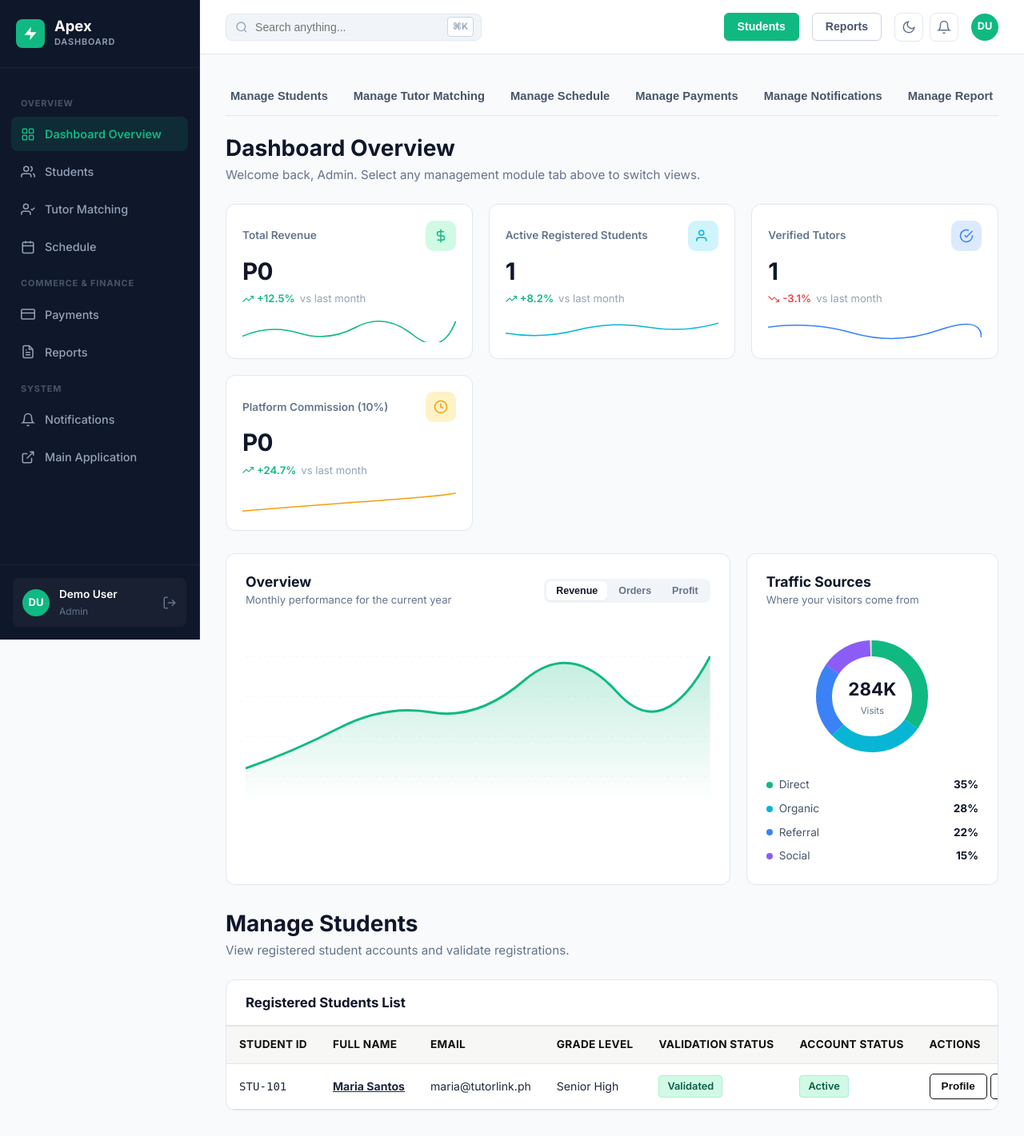
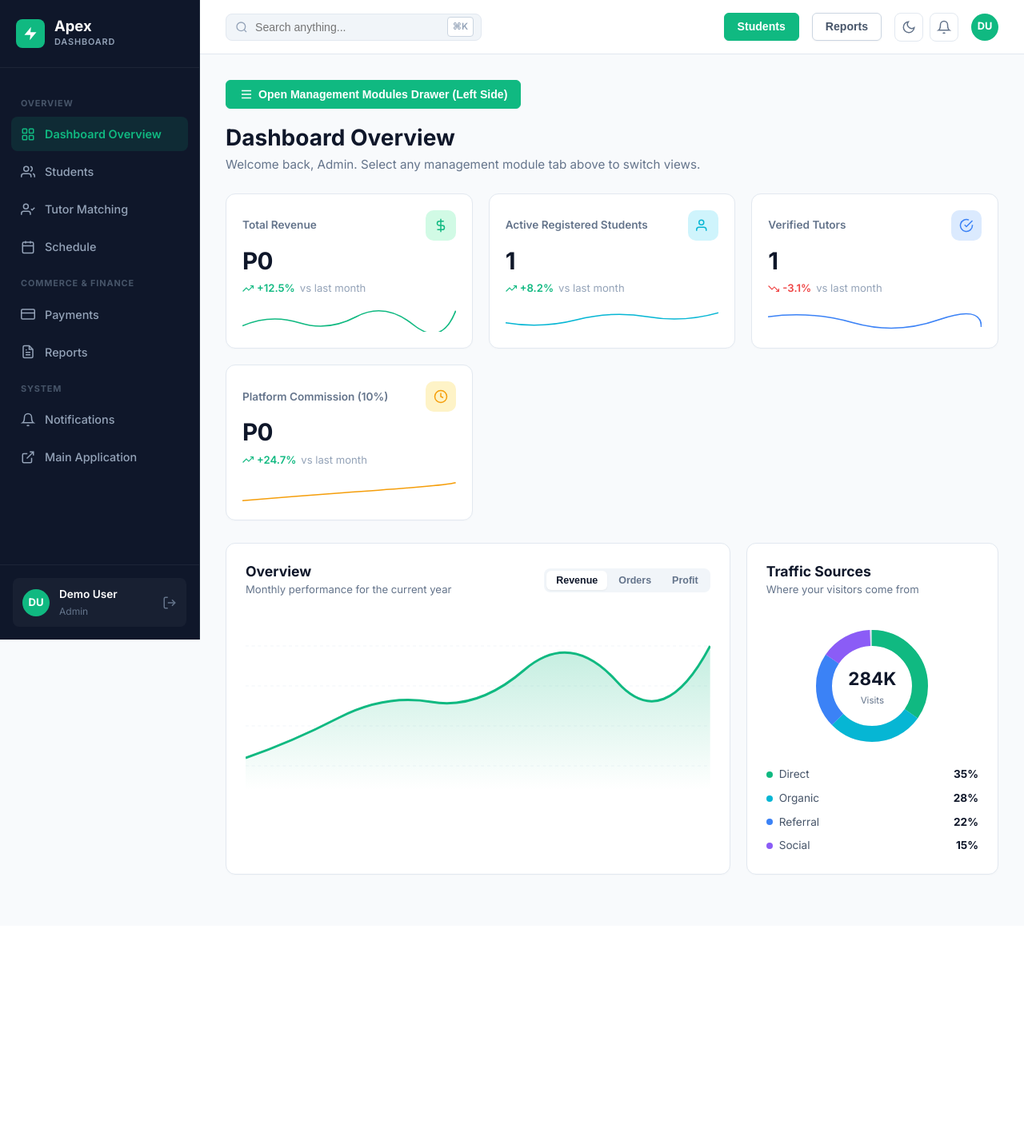
Before and after one commit to NaviOrquina321/W-designs-respo, a PHP site: page /admin.php in a window 1280 px wide. Shown: the whole page at 80% size. After the commit the page ends 1094 px from the top, so only its background shows below. Run offline with PHP 8.4, Linux system fonts and the light colour scheme; data comes from the database, SQL or seed files in the repository; data that the repository does not hold is empty.

Commit message:
Move admin management modules to left slide-out drawer
Co-authored-by: NaviOrquina321 <155148072+NaviOrquina321@users.noreply.github.com>

```diff
--- a/admin.php
+++ b/admin.php
@@ -143,25 +143,11 @@
       <!-- Dashboard View Content Area -->
       <main class="content-container">
 
-        <!-- MAIN PAGE CANVAS TAB BAR (Exact replica of image.png) -->
-        <div class="main-canvas-tab-bar">
-          <button class="main-tab-btn" data-main-tab="students" onclick="switchMainAdminTab('students')">
-            Manage Students
-          </button>
-          <button class="main-tab-btn" data-main-tab="matching" onclick="switchMainAdminTab('matching')">
-            Manage Tutor Matching
-          </button>
-          <button class="main-tab-btn" data-main-tab="schedule" onclick="switchMainAdminTab('schedule')">
-            Manage Schedule
-          </button>
-          <button class="main-tab-btn" data-main-tab="payments" onclick="switchMainAdminTab('payments')">
-            Manage Payments
-          </button>
-          <button class="main-tab-btn" data-main-tab="notifications" onclick="switchMainAdminTab('notifications')">
-            Manage Notifications
-          </button>
-          <button class="main-tab-btn" data-main-tab="reports" onclick="switchMainAdminTab('reports')">
-            Manage Report
+        <!-- Left Side Drawer Trigger Banner -->
+        <div class="left-drawer-trigger-banner margin-bottom">
+          <button class="btn btn-emerald" onclick="openAdminLeftDrawer()">
+            <svg class="btn-icon" viewBox="0 0 24 24" fill="none" stroke="currentColor" stroke-width="2" style="width:18px;height:18px;margin-right:6px;"><path d="M4 6h16M4 12h16M4 18h16"/></svg>
+            Open Management Modules Drawer (Left Side)
           </button>
         </div>
 
@@ -317,13 +303,54 @@
           </div>
         </div>
 
-        <!-- MAIN CANVAS CONTENT MODULE VIEWS -->
+      </main>
+    </div>
+  </div>
 
+  <!-- SLIDE-OUT LEFT DRAWER FOR MANAGEMENT MODULES -->
+  <div id="admin-left-drawer-backdrop" class="drawer-backdrop left-side-drawer hidden" onclick="if(event.target === this) closeAdminLeftDrawer();">
+    <div class="drawer-panel drawer-panel-left drawer-large">
+      <div class="drawer-header">
+        <div class="drawer-header-brand">
+          <div class="brand-logo" style="background:#10b981; width:32px; height:32px;">
+            <svg viewBox="0 0 24 24" fill="currentColor" style="width:18px;height:18px;"><path d="M13 2L3 14h9l-1 8 10-12h-9l1-8z"/></svg>
+          </div>
+          <div>
+            <div class="drawer-title">Admin Management Modules</div>
+            <div class="drawer-subtitle">Apex Control Panel</div>
+          </div>
+        </div>
+        <button class="drawer-close-btn" onclick="closeAdminLeftDrawer()">&times;</button>
+      </div>
+
+      <!-- TAB BAR INSIDE LEFT DRAWER (Exact image.png labels) -->
+      <div class="drawer-nav-pills">
+        <button class="drawer-pill-btn active" data-drawer-tab="students" onclick="switchDrawerAdminTab('students')">
+          Manage Students
+        </button>
+        <button class="drawer-pill-btn" data-drawer-tab="matching" onclick="switchDrawerAdminTab('matching')">
+          Manage Tutor Matching
+        </button>
+        <button class="drawer-pill-btn" data-drawer-tab="schedule" onclick="switchDrawerAdminTab('schedule')">
+          Manage Schedule
+        </button>
+        <button class="drawer-pill-btn" data-drawer-tab="payments" onclick="switchDrawerAdminTab('payments')">
+          Manage Payments
+        </button>
+        <button class="drawer-pill-btn" data-drawer-tab="notifications" onclick="switchDrawerAdminTab('notifications')">
+          Manage Notifications
+        </button>
+        <button class="drawer-pill-btn" data-drawer-tab="reports" onclick="switchDrawerAdminTab('reports')">
+          Manage Report
+        </button>
+      </div>
+
+      <div class="drawer-body">
         <!-- MODULE 1: Manage Students -->
-        <div id="main-tab-content-students" class="main-tab-view">
+        <div id="drawer-tab-content-students" class="drawer-tab-view">
           <div class="dashboard-title-area">
             <div>
-              <h1 class="page-title">Manage Students</h1>
+              <h2 class="page-title" style="font-size:1.3rem;">Manage Students</h2>
               <p class="page-subtitle">View registered student accounts and validate registrations.</p>
             </div>
           </div>
@@ -352,10 +379,10 @@
         </div>
 
         <!-- MODULE 2: Manage Tutor Matching -->
-        <div id="main-tab-content-matching" class="main-tab-view hidden">
+        <div id="drawer-tab-content-matching" class="drawer-tab-view hidden">
           <div class="dashboard-title-area">
             <div>
-              <h1 class="page-title">Manage Tutor Matching</h1>
+              <h2 class="page-title" style="font-size:1.3rem;">Manage Tutor Matching</h2>
               <p class="page-subtitle">Review AI matching recommendations and approve tutoring sessions.</p>
             </div>
           </div>
@@ -384,10 +411,10 @@
         </div>
 
         <!-- MODULE 3: Manage Schedule -->
-        <div id="main-tab-content-schedule" class="main-tab-view hidden">
+        <div id="drawer-tab-content-schedule" class="drawer-tab-view hidden">
           <div class="dashboard-title-area">
             <div>
-              <h1 class="page-title">Manage Schedule</h1>
+              <h2 class="page-title" style="font-size:1.3rem;">Manage Schedule</h2>
               <p class="page-subtitle">Create and modify calendar schedule slots for verified tutors.</p>
             </div>
           </div>
@@ -436,10 +463,10 @@
         </div>
 
         <!-- MODULE 4: Manage Payments -->
-        <div id="main-tab-content-payments" class="main-tab-view hidden">
+        <div id="drawer-tab-content-payments" class="drawer-tab-view hidden">
           <div class="dashboard-title-area">
             <div>
-              <h1 class="page-title">Manage Payments & Fees</h1>
+              <h2 class="page-title" style="font-size:1.3rem;">Manage Payments & Fees</h2>
               <p class="page-subtitle">Monitor GCash transactions, payment statuses, and tutor payouts.</p>
             </div>
           </div>
@@ -467,10 +494,10 @@
         </div>
 
         <!-- MODULE 5: Manage Notifications -->
-        <div id="main-tab-content-notifications" class="main-tab-view hidden">
+        <div id="drawer-tab-content-notifications" class="drawer-tab-view hidden">
           <div class="dashboard-title-area">
             <div>
-              <h1 class="page-title">Manage Notifications</h1>
+              <h2 class="page-title" style="font-size:1.3rem;">Manage Notifications</h2>
               <p class="page-subtitle">Send system broadcasts and view notification history log.</p>
             </div>
           </div>
@@ -503,10 +530,10 @@
         </div>
 
         <!-- MODULE 6: Manage Report -->
-        <div id="main-tab-content-reports" class="main-tab-view hidden">
+        <div id="drawer-tab-content-reports" class="drawer-tab-view hidden">
           <div class="dashboard-title-area">
             <div>
-              <h1 class="page-title">Manage Reports</h1>
+              <h2 class="page-title" style="font-size:1.3rem;">Manage Reports</h2>
               <p class="page-subtitle">View completed tutoring sessions and print activity summaries.</p>
             </div>
             <button class="btn btn-emerald" onclick="window.print()">Print Activity Summary</button>
@@ -534,8 +561,15 @@
             </table>
           </div>
         </div>
+      </div>
 
-      </main>
+      <div class="drawer-footer">
+        <div class="drawer-footer-info">
+          <span class="status-indicator active"></span>
+          <span>Admin Modules Live Sync</span>
+        </div>
+        <button class="btn btn-secondary btn-small" onclick="closeAdminLeftDrawer()">Close Drawer</button>
+      </div>
     </div>
   </div>
 
@@ -543,27 +577,37 @@
 
   <script src="app.js"></script>
   <script>
+    function openAdminLeftDrawer(tabName) {
+      document.getElementById('admin-left-drawer-backdrop').classList.remove('hidden');
+      if (tabName) {
+        switchDrawerAdminTab(tabName);
+      }
+    }
+
+    function closeAdminLeftDrawer() {
+      document.getElementById('admin-left-drawer-backdrop').classList.add('hidden');
+    }
+
+    function switchDrawerAdminTab(tabName) {
+      document.querySelectorAll('.drawer-tab-view').forEach(v => v.classList.add('hidden'));
+
+      const activeView = document.getElementById(`drawer-tab-content-${tabName}`);
+      if (activeView) activeView.classList.remove('hidden');
+
+      document.querySelectorAll('.drawer-pill-btn').forEach(btn => {
+        btn.classList.remove('active');
+        if (btn.getAttribute('data-drawer-tab') === tabName) {
+          btn.classList.add('active');
+        }
+      });
+    }
+
     function switchMainAdminTab(tabName) {
-      // If clicking 'dashboard', show KPIs and hide all module views
       if (tabName === 'dashboard') {
         document.getElementById('main-tab-dashboard-kpis').classList.remove('hidden');
-        document.querySelectorAll('.main-tab-view').forEach(v => v.classList.add('hidden'));
-        document.querySelectorAll('.main-tab-btn').forEach(btn => btn.classList.remove('active'));
+        closeAdminLeftDrawer();
       } else {
-        // Hide KPI dashboard overview and show specific tab content
-        document.getElementById('main-tab-dashboard-kpis').classList.add('hidden');
-        document.querySelectorAll('.main-tab-view').forEach(v => v.classList.add('hidden'));
-
-        const activeView = document.getElementById(`main-tab-content-${tabName}`);
-        if (activeView) activeView.classList.remove('hidden');
-
-        // Update active main canvas tab button styling
-        document.querySelectorAll('.main-tab-btn').forEach(btn => {
-          btn.classList.remove('active');
-          if (btn.getAttribute('data-main-tab') === tabName) {
-            btn.classList.add('active');
-          }
-        });
+        openAdminLeftDrawer(tabName);
       }
 
       // Sync active state on sidebar navigation
--- a/styles.css
+++ b/styles.css
@@ -439,6 +439,10 @@ footer .wrap { padding-top: 48px; padding-bottom: 48px; }
   transition: opacity 0.25s ease;
 }
 
+.drawer-backdrop.left-side-drawer {
+  justify-content: flex-start !important;
+}
+
 .drawer-backdrop.hidden {
   display: none !important;
 }
@@ -454,6 +458,12 @@ footer .wrap { padding-top: 48px; padding-bottom: 48px; }
   transition: transform 0.3s cubic-bezier(0.16, 1, 0.3, 1);
   box-shadow: -10px 0 36px rgba(0, 0, 0, 0.18);
   border-left: 1px solid var(--apex-border);
+}
+
+.drawer-panel-left {
+  border-left: none;
+  border-right: 1px solid var(--apex-border);
+  box-shadow: 10px 0 36px rgba(0, 0, 0, 0.18);
 }
 
 .drawer-panel.drawer-large {
```
Also changed, not shown: 2 other files.
